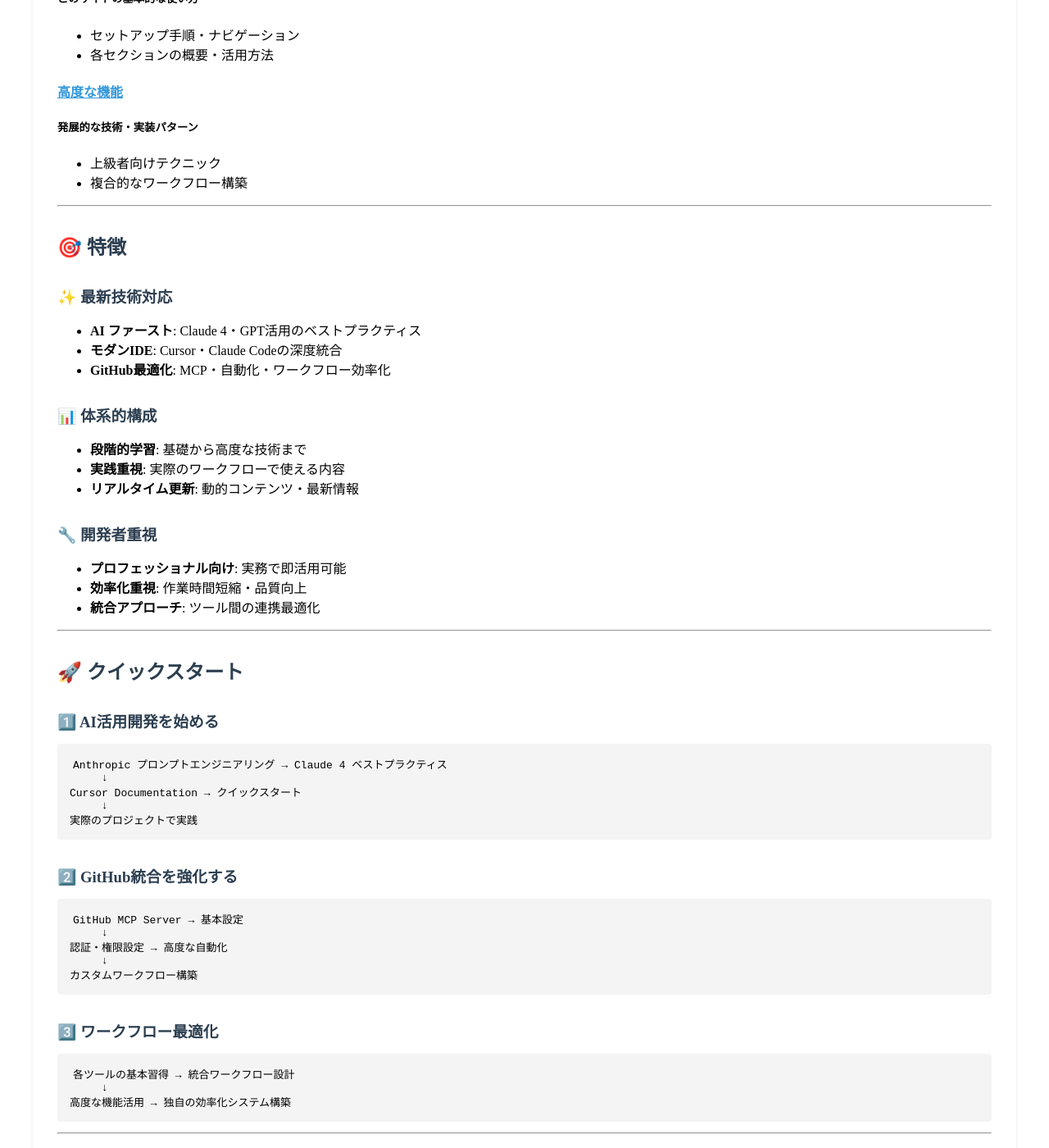
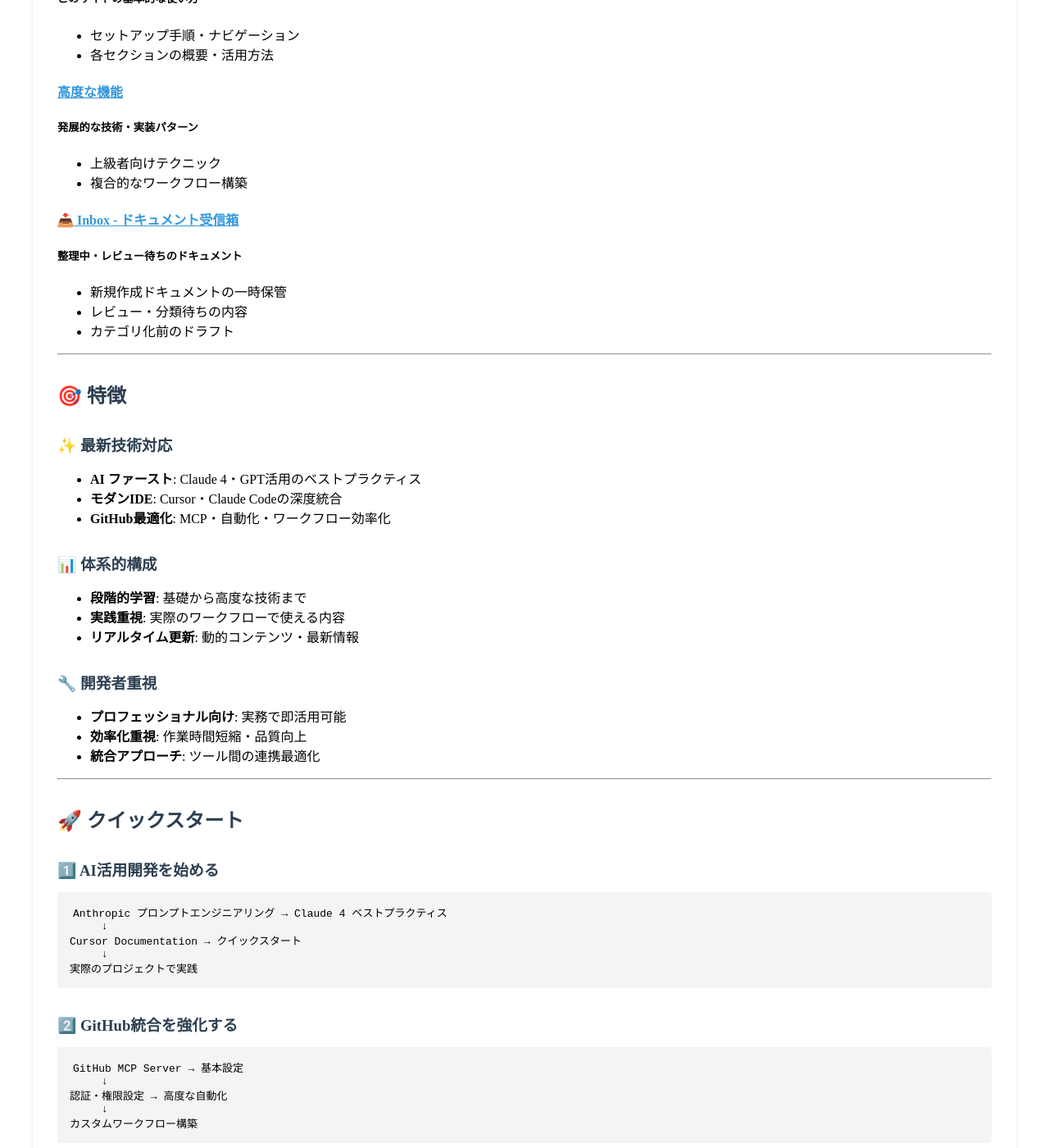
Before and after one commit to yohi/docs-manager, a Jekyll site: the page built from index.md, in a window 1280 px wide and 1400 px high, scrolled down 1765 px. Shown: the whole window at 82% size. Built offline with Jekyll 4.4.1, drawn with Linux system fonts in a browser that asks for light colours; some of the changed text lies outside the part shown.

Commit message:
feat(home): トップページにInboxセクションを追加

```diff
--- a/index.md
+++ b/index.md
@@ -65,6 +65,12 @@
 - 上級者向けテクニック
 - 複合的なワークフロー構築
 
+#### [📥 Inbox - ドキュメント受信箱]({{ site.baseurl }}/inbox/)
+##### 整理中・レビュー待ちのドキュメント
+- 新規作成ドキュメントの一時保管
+- レビュー・分類待ちの内容
+- カテゴリ化前のドラフト
+
 ---
 
 ## 🎯 **特徴**
@@ -123,9 +129,10 @@
 | **Claude Code** | 14ファイル     | IDE統合・開発効率化                      |
 | **Cursor**      | 32+ファイル    | AI統合IDE・エージェント機能              |
 | **GitHub MCP**  | 7ファイル      | GitHub統合・自動化・MCP                  |
+| **Inbox**       | 12ファイル     | 整理中・レビュー待ちドキュメント         |
 | **その他**      | 4ファイル      | 基本設定・高度機能・学習ガイド           |
 
-**総計**: **70+ドキュメント** で包括的な開発者向けリソースを提供
+**総計**: **80+ドキュメント** で包括的な開発者向けリソースを提供
 
 ---
 
```
